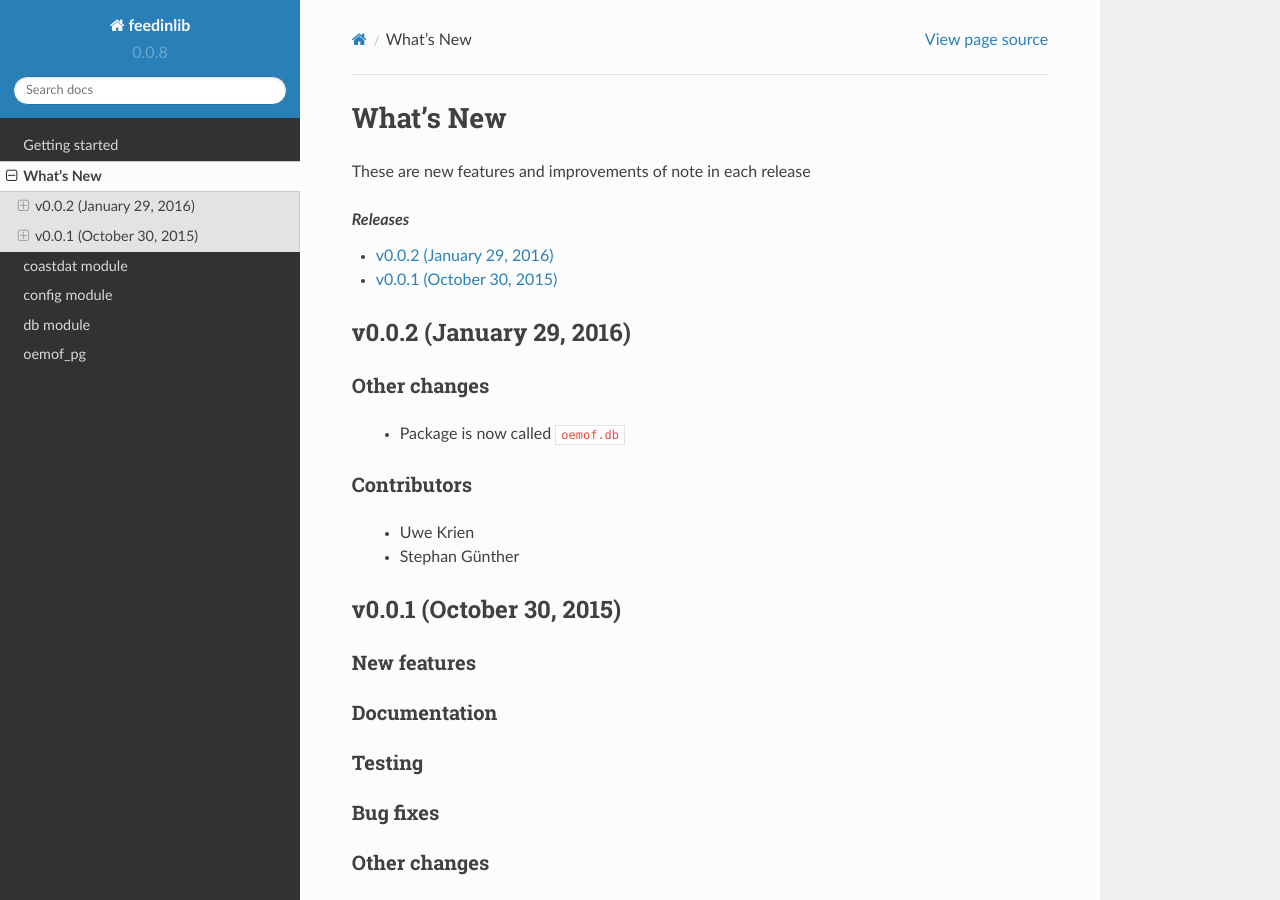
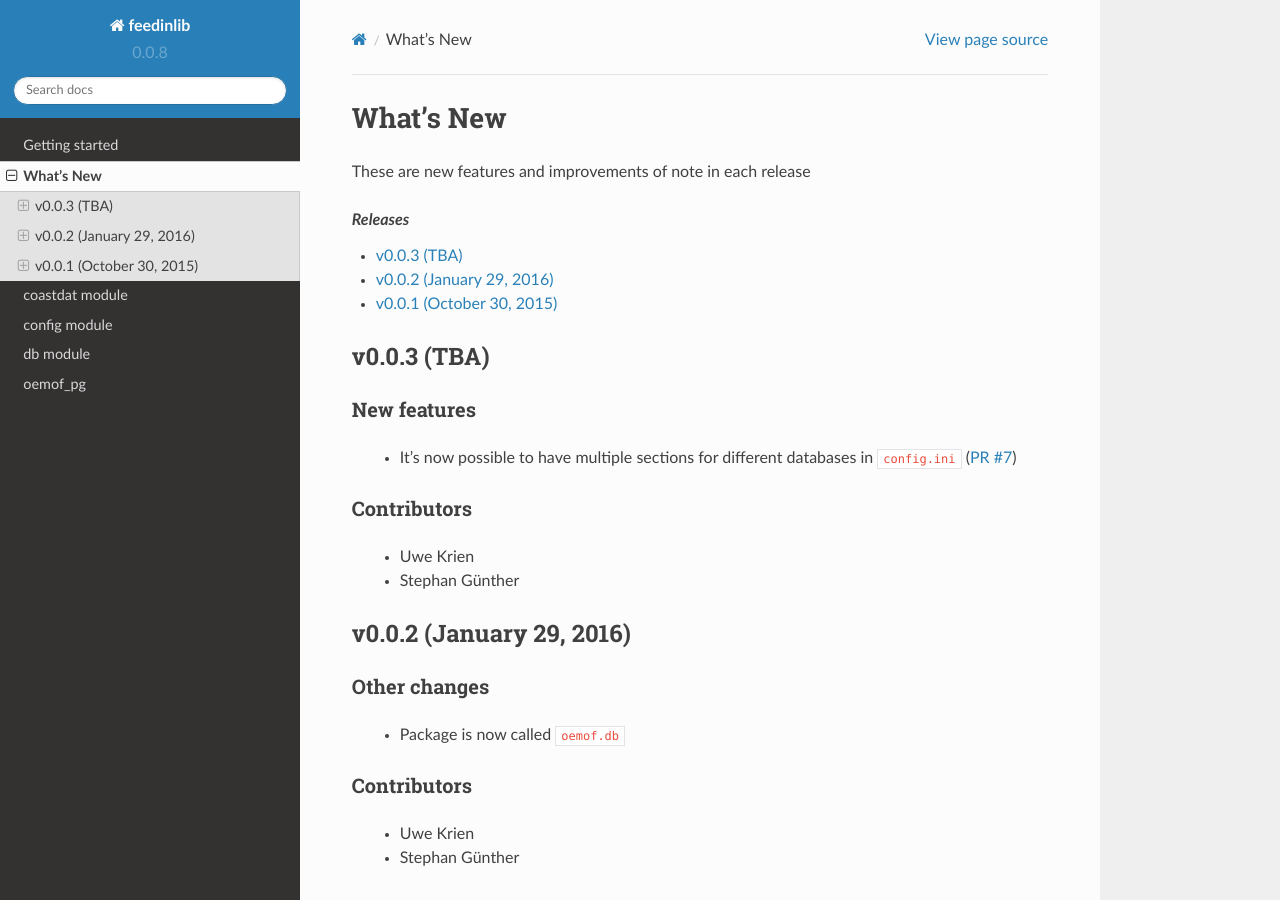
Before and after one commit to oemof/oemof-db, a Sphinx documentation site: the page built from doc/whats_new.rst, in a window 1280 px wide and 900 px high. Built offline with Sphinx 7.4.7 and the Read the Docs theme 2.0.0, drawn with Linux system fonts in a browser that asks for light colours; formulas are drawn with MathJax 3; pages that are not in the unit, such as notebooks, are missing from menus.

Commit message:
Mention new feature in "What's New"

```diff
--- a/doc/whats_new.rst
+++ b/doc/whats_new.rst
@@ -8,5 +8,6 @@ These are new features and improvements of note in each release
     :local:
     :backlinks: top
 
+.. include::  whatsnew/v0003.txt
 .. include::  whatsnew/v0002.txt
 .. include::  whatsnew/v0001.txt
--- /dev/null
+++ b/doc/whatsnew/v0003.txt
@@ -0,0 +1,14 @@
+v0.0.3 (TBA)
++++++++++++++++++++++++++
+
+New features
+############
+
+ * It's now possible to have multiple sections for different databases in
+   ``config.ini`` (`PR #7 <https://github.com/oemof/oemof.db/pull/7>`_)
+
+Contributors
+############
+
+ * Uwe Krien
+ * Stephan Günther
```
